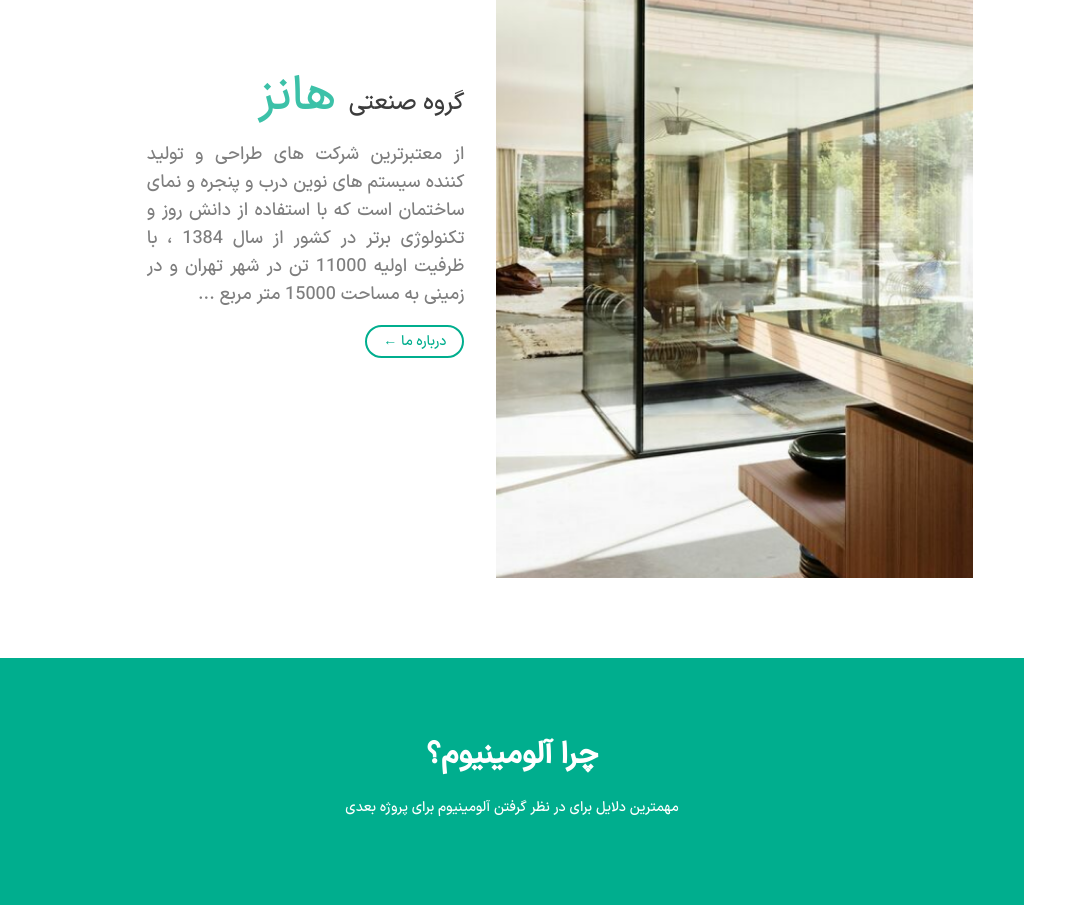
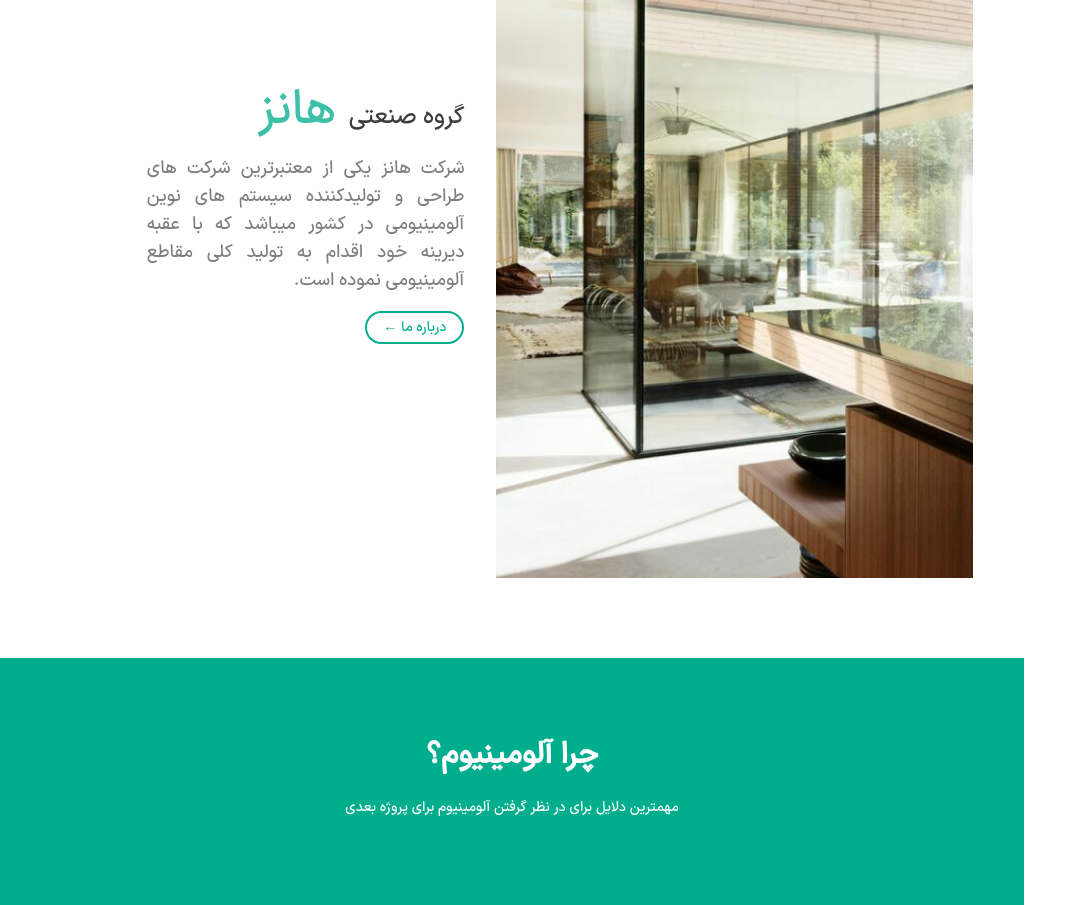
Before and after one commit to zahra-hsb/hanz-, a Next.js app: page / in a window 1280 px wide. Shown: the part 1340-2245 px from the top of the page, without its empty margins (0-1087 px from the left). Built offline with nearby package versions, Linux system fonts and the light colour scheme.

Commit message:
edit AboutSection component in home page

```diff
--- a/src/components/homeComponents/AboutSection/index.jsx
+++ b/src/components/homeComponents/AboutSection/index.jsx
@@ -21,10 +21,7 @@ const AboutSection = () => {
                         </div>
                         <div>
                             <p className="py-5 lg:w-5/6 text-justify opacity-50 text-lg">
-                                از معتبرترین شرکت های طراحی و تولید کننده سیستم های نوین درب و پنجره و
-                                نمای ساختمان است که با استفاده از دانش روز و تکنولوژی برتر در کشور از سال 1384 ،
-                                با ظرفیت اولیه 11000 تن در شهر تهران و در زمینی به مساحت 15000 متر مربع ...
-
+                                شرکت هانز یکی از معتبرترین شرکت های طراحی و تولیدکننده سیستم های نوین آلومینیومی در کشور میباشد که با عقبه دیرینه خود اقدام به تولید کلی مقاطع آلومینیومی نموده است.
                             </p>
                         </div>
                         <div>
```
